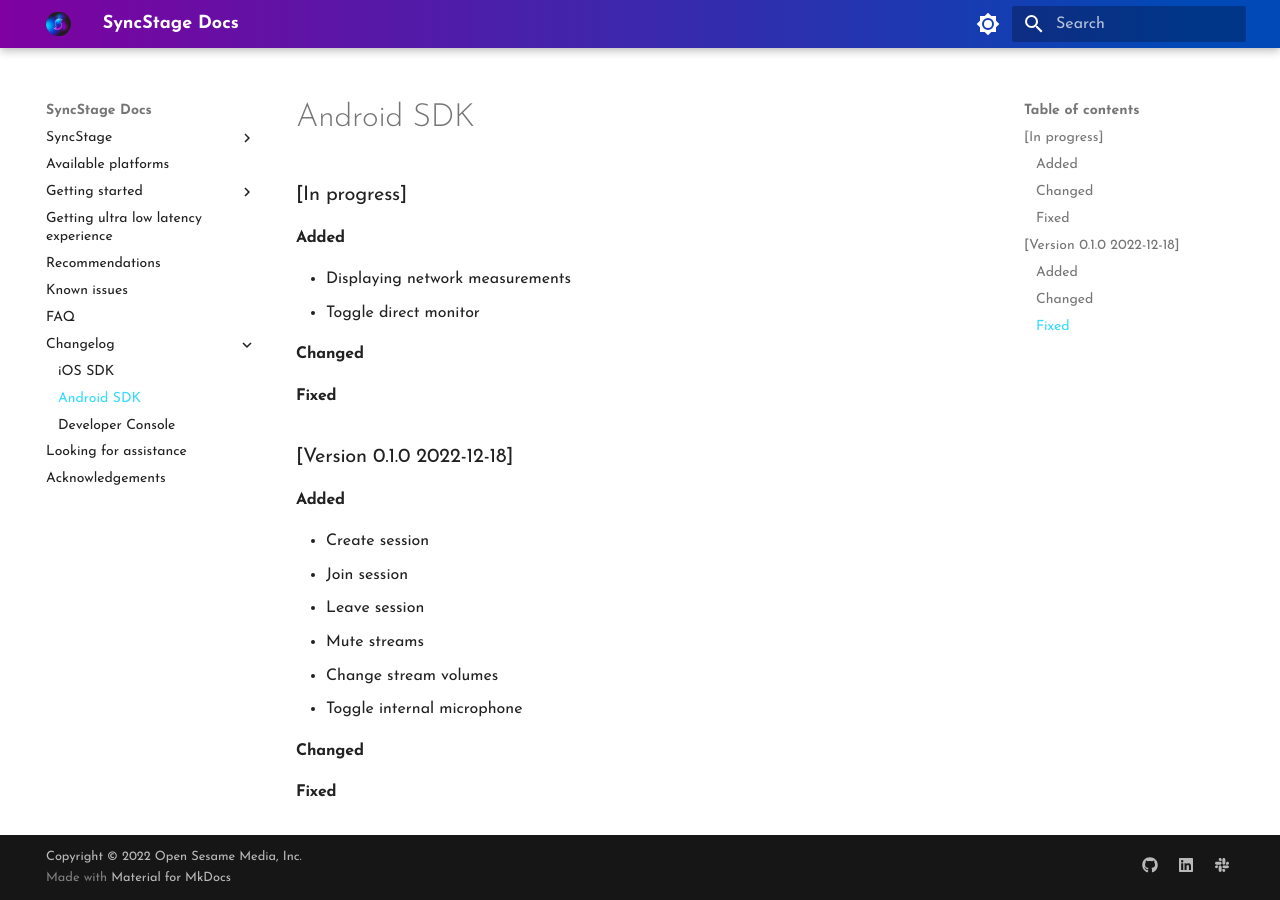
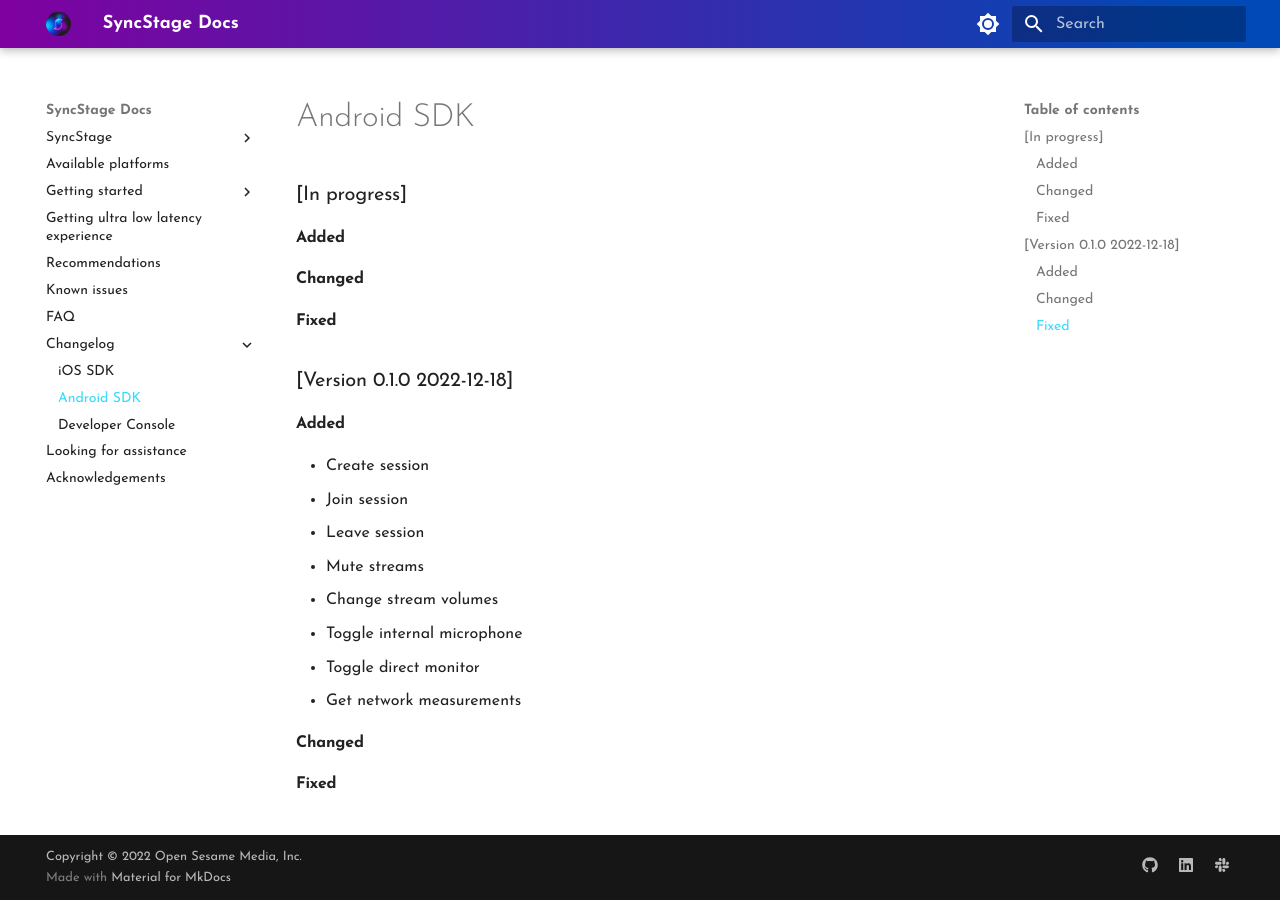
Before and after one commit to opensesamemedia/syncstage-docs, an MkDocs documentation site: the page built from docs/android-changelog.md, in a window 1280 px wide. Built offline with MkDocs 1.6.1 and Material for MkDocs 9.7.7, drawn with Linux system fonts in a browser that asks for light colours; some of the changed lines change nothing that is shown.

Commit message:
fixed android changelog

```diff
--- a/docs/android-changelog.md
+++ b/docs/android-changelog.md
@@ -1,9 +1,6 @@
 ### [In progress]
 
 #### Added
-
-* Displaying network measurements
-* Toggle direct monitor
 
 #### Changed
 
@@ -18,6 +15,8 @@
 * Mute streams
 * Change stream volumes
 * Toggle internal microphone
+* Toggle direct monitor
+* Get network measurements
 
 #### Changed
 
```
